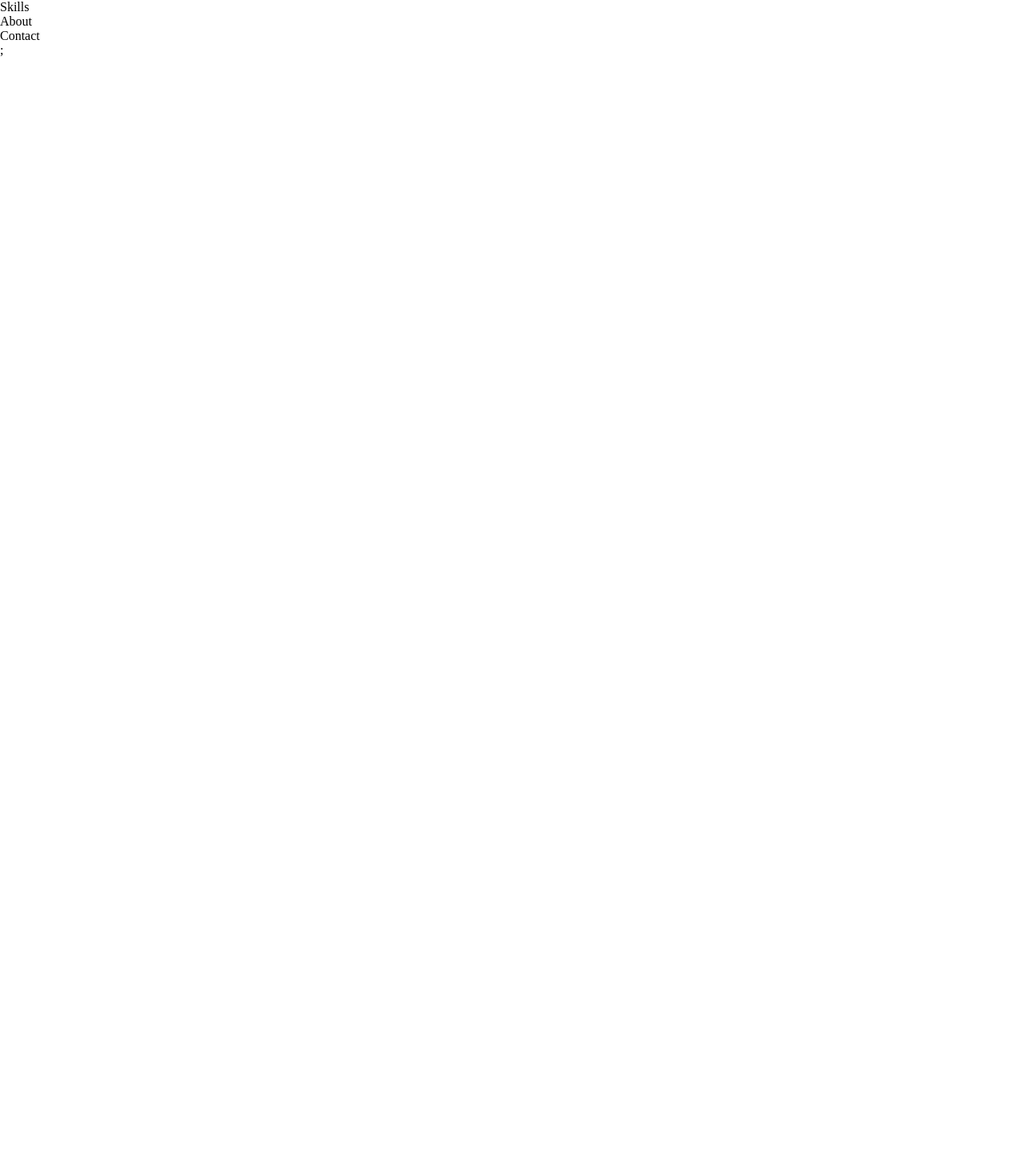
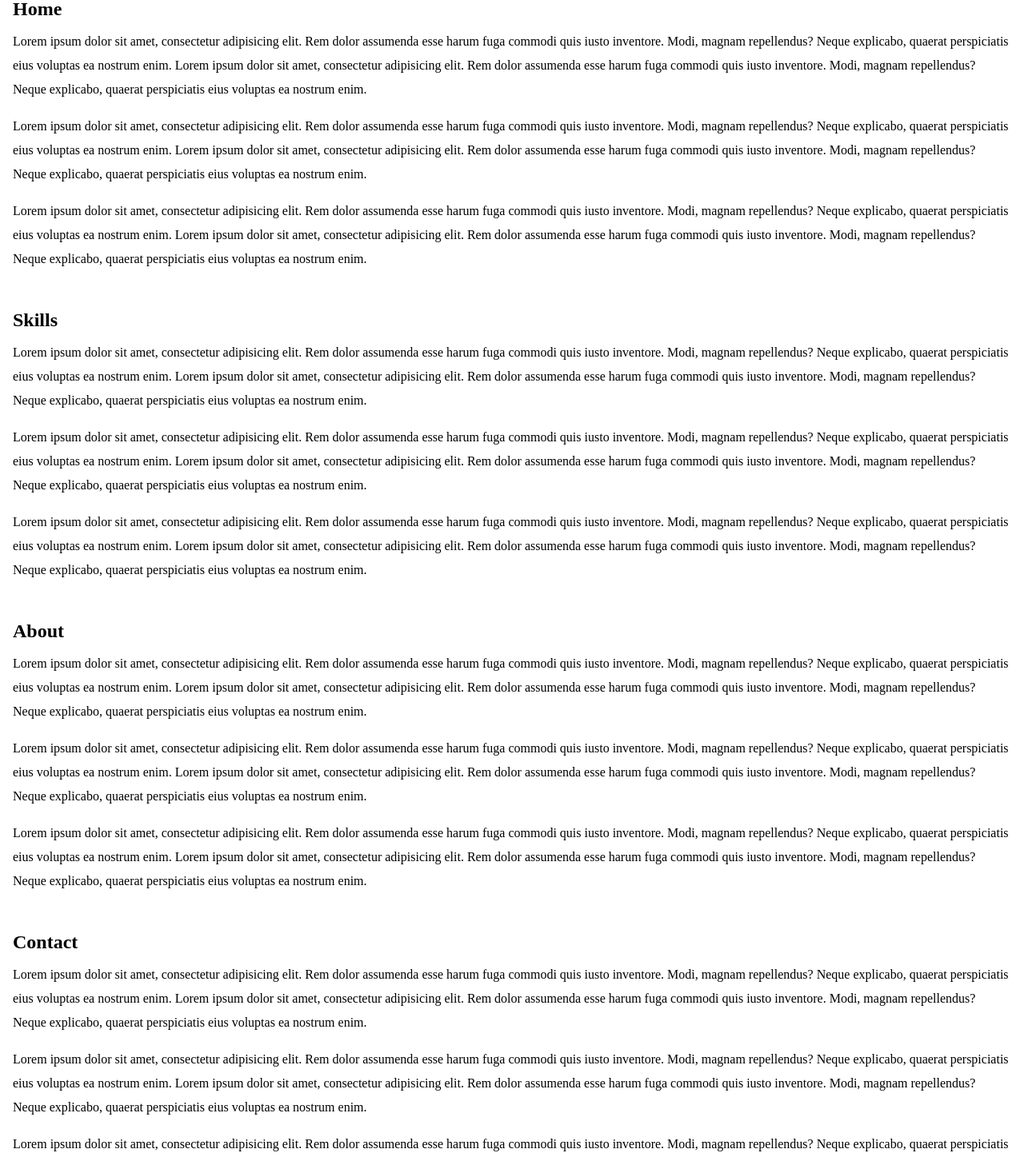
Before and after one commit to ibimina/react-hashlink, a React (Vite) app: page / in a window 1280 px wide. Shown: the part 103-1555 px from the top of the page at 80% size. Before the commit the page ends 800 px from the top, so only its background shows below. Built offline with nearby package versions, Linux system fonts and the light colour scheme.

Commit message:
docs:added jsx content to components and assign id

```diff
--- a/src/components/About.jsx
+++ b/src/components/About.jsx
@@ -1,7 +1,39 @@
-import React from 'react'
+import React from "react";
 
 export default function About() {
   return (
-    <div>About</div>
-  )
+    <section id="about" className="padding">
+      <h2>About</h2>
+      <p>
+        {" "}
+        Lorem ipsum dolor sit amet, consectetur adipisicing elit. Rem dolor
+        assumenda esse harum fuga commodi quis iusto inventore. Modi, magnam
+        repellendus? Neque explicabo, quaerat perspiciatis eius voluptas ea
+        nostrum enim. Lorem ipsum dolor sit amet, consectetur adipisicing elit.
+        Rem dolor assumenda esse harum fuga commodi quis iusto inventore. Modi,
+        magnam repellendus? Neque explicabo, quaerat perspiciatis eius voluptas
+        ea nostrum enim.
+      </p>
+      <p>
+        {" "}
+        Lorem ipsum dolor sit amet, consectetur adipisicing elit. Rem dolor
+        assumenda esse harum fuga commodi quis iusto inventore. Modi, magnam
+        repellendus? Neque explicabo, quaerat perspiciatis eius voluptas ea
+        nostrum enim. Lorem ipsum dolor sit amet, consectetur adipisicing elit.
+        Rem dolor assumenda esse harum fuga commodi quis iusto inventore. Modi,
+        magnam repellendus? Neque explicabo, quaerat perspiciatis eius voluptas
+        ea nostrum enim.
+      </p>
+      <p>
+        {" "}
+        Lorem ipsum dolor sit amet, consectetur adipisicing elit. Rem dolor
+        assumenda esse harum fuga commodi quis iusto inventore. Modi, magnam
+        repellendus? Neque explicabo, quaerat perspiciatis eius voluptas ea
+        nostrum enim. Lorem ipsum dolor sit amet, consectetur adipisicing elit.
+        Rem dolor assumenda esse harum fuga commodi quis iusto inventore. Modi,
+        magnam repellendus? Neque explicabo, quaerat perspiciatis eius voluptas
+        ea nostrum enim.
+      </p>
+    </section>
+  );
 }
--- a/src/components/Contact.jsx
+++ b/src/components/Contact.jsx
@@ -1,7 +1,39 @@
-import React from 'react'
+import React from "react";
 
 export default function Contact() {
   return (
-    <div>Contact</div>
-  )
+    <section id="contact" className="padding">
+      <h2>Contact</h2>
+      <p>
+        {" "}
+        Lorem ipsum dolor sit amet, consectetur adipisicing elit. Rem dolor
+        assumenda esse harum fuga commodi quis iusto inventore. Modi, magnam
+        repellendus? Neque explicabo, quaerat perspiciatis eius voluptas ea
+        nostrum enim. Lorem ipsum dolor sit amet, consectetur adipisicing elit.
+        Rem dolor assumenda esse harum fuga commodi quis iusto inventore. Modi,
+        magnam repellendus? Neque explicabo, quaerat perspiciatis eius voluptas
+        ea nostrum enim.
+      </p>
+      <p>
+        {" "}
+        Lorem ipsum dolor sit amet, consectetur adipisicing elit. Rem dolor
+        assumenda esse harum fuga commodi quis iusto inventore. Modi, magnam
+        repellendus? Neque explicabo, quaerat perspiciatis eius voluptas ea
+        nostrum enim. Lorem ipsum dolor sit amet, consectetur adipisicing elit.
+        Rem dolor assumenda esse harum fuga commodi quis iusto inventore. Modi,
+        magnam repellendus? Neque explicabo, quaerat perspiciatis eius voluptas
+        ea nostrum enim.
+      </p>
+      <p>
+        {" "}
+        Lorem ipsum dolor sit amet, consectetur adipisicing elit. Rem dolor
+        assumenda esse harum fuga commodi quis iusto inventore. Modi, magnam
+        repellendus? Neque explicabo, quaerat perspiciatis eius voluptas ea
+        nostrum enim. Lorem ipsum dolor sit amet, consectetur adipisicing elit.
+        Rem dolor assumenda esse harum fuga commodi quis iusto inventore. Modi,
+        magnam repellendus? Neque explicabo, quaerat perspiciatis eius voluptas
+        ea nostrum enim.
+      </p>
+    </section>
+  );
 }
--- a/src/components/Home.jsx
+++ b/src/components/Home.jsx
@@ -1,7 +1,39 @@
-import React from 'react'
+import React from "react";
 
 export default function Home() {
   return (
-    <div>Home</div>
-  )
+    <section id="home" className="padding">
+      <h2>Home</h2>
+      <p>
+        {" "}
+        Lorem ipsum dolor sit amet, consectetur adipisicing elit. Rem dolor
+        assumenda esse harum fuga commodi quis iusto inventore. Modi, magnam
+        repellendus? Neque explicabo, quaerat perspiciatis eius voluptas ea
+        nostrum enim. Lorem ipsum dolor sit amet, consectetur adipisicing elit.
+        Rem dolor assumenda esse harum fuga commodi quis iusto inventore. Modi,
+        magnam repellendus? Neque explicabo, quaerat perspiciatis eius voluptas
+        ea nostrum enim.
+      </p>
+      <p>
+        {" "}
+        Lorem ipsum dolor sit amet, consectetur adipisicing elit. Rem dolor
+        assumenda esse harum fuga commodi quis iusto inventore. Modi, magnam
+        repellendus? Neque explicabo, quaerat perspiciatis eius voluptas ea
+        nostrum enim. Lorem ipsum dolor sit amet, consectetur adipisicing elit.
+        Rem dolor assumenda esse harum fuga commodi quis iusto inventore. Modi,
+        magnam repellendus? Neque explicabo, quaerat perspiciatis eius voluptas
+        ea nostrum enim.
+      </p>
+      <p>
+        {" "}
+        Lorem ipsum dolor sit amet, consectetur adipisicing elit. Rem dolor
+        assumenda esse harum fuga commodi quis iusto inventore. Modi, magnam
+        repellendus? Neque explicabo, quaerat perspiciatis eius voluptas ea
+        nostrum enim. Lorem ipsum dolor sit amet, consectetur adipisicing elit.
+        Rem dolor assumenda esse harum fuga commodi quis iusto inventore. Modi,
+        magnam repellendus? Neque explicabo, quaerat perspiciatis eius voluptas
+        ea nostrum enim.
+      </p>
+    </section>
+  );
 }
--- a/src/components/Skills.jsx
+++ b/src/components/Skills.jsx
@@ -1,7 +1,39 @@
-import React from 'react'
+import React from "react";
 
 export default function Skills() {
   return (
-    <div>Skills</div>
-  )
+    <section id="skills" className="padding">
+      <h2>Skills</h2>
+      <p>
+        {" "}
+        Lorem ipsum dolor sit amet, consectetur adipisicing elit. Rem dolor
+        assumenda esse harum fuga commodi quis iusto inventore. Modi, magnam
+        repellendus? Neque explicabo, quaerat perspiciatis eius voluptas ea
+        nostrum enim. Lorem ipsum dolor sit amet, consectetur adipisicing elit.
+        Rem dolor assumenda esse harum fuga commodi quis iusto inventore. Modi,
+        magnam repellendus? Neque explicabo, quaerat perspiciatis eius voluptas
+        ea nostrum enim.
+      </p>
+      <p>
+        {" "}
+        Lorem ipsum dolor sit amet, consectetur adipisicing elit. Rem dolor
+        assumenda esse harum fuga commodi quis iusto inventore. Modi, magnam
+        repellendus? Neque explicabo, quaerat perspiciatis eius voluptas ea
+        nostrum enim. Lorem ipsum dolor sit amet, consectetur adipisicing elit.
+        Rem dolor assumenda esse harum fuga commodi quis iusto inventore. Modi,
+        magnam repellendus? Neque explicabo, quaerat perspiciatis eius voluptas
+        ea nostrum enim.
+      </p>
+      <p>
+        {" "}
+        Lorem ipsum dolor sit amet, consectetur adipisicing elit. Rem dolor
+        assumenda esse harum fuga commodi quis iusto inventore. Modi, magnam
+        repellendus? Neque explicabo, quaerat perspiciatis eius voluptas ea
+        nostrum enim. Lorem ipsum dolor sit amet, consectetur adipisicing elit.
+        Rem dolor assumenda esse harum fuga commodi quis iusto inventore. Modi,
+        magnam repellendus? Neque explicabo, quaerat perspiciatis eius voluptas
+        ea nostrum enim.
+      </p>
+    </section>
+  );
 }
```
